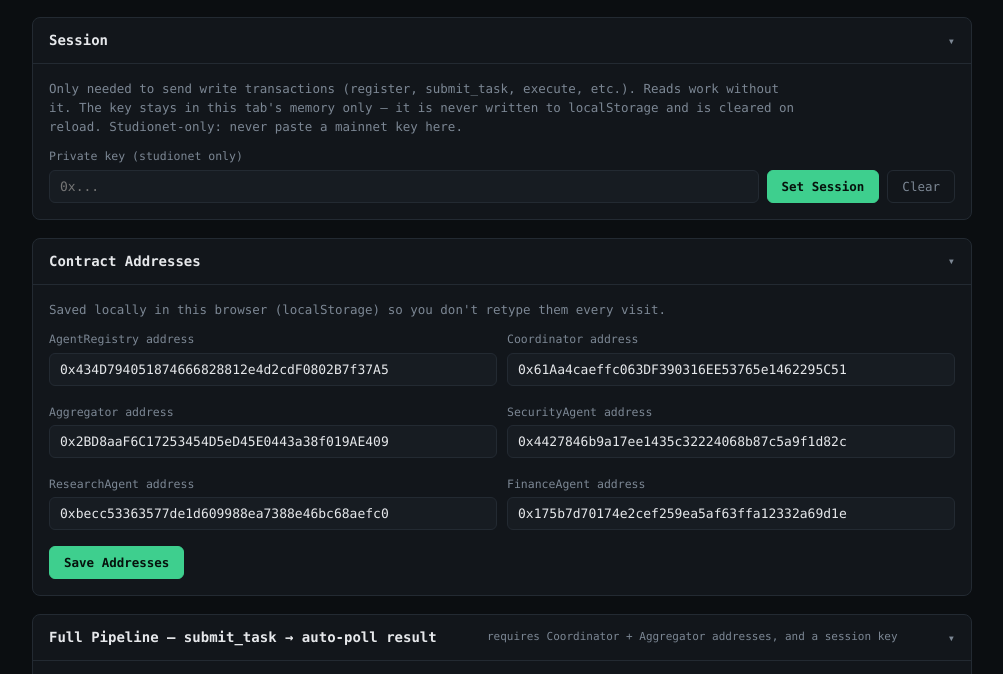
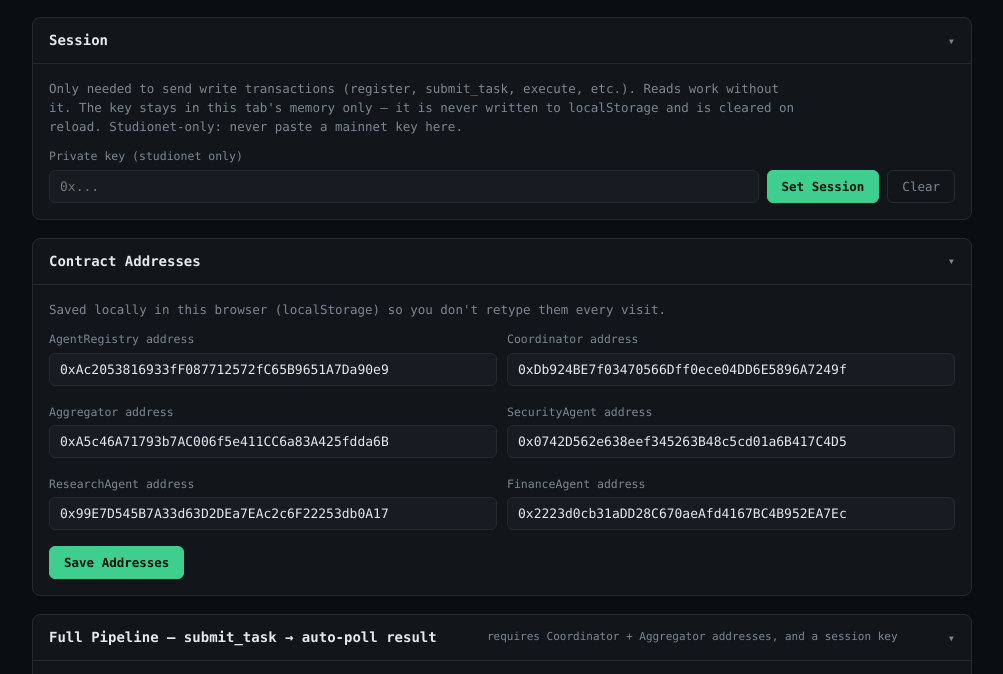
Before and after one commit to Biosolverr/Gen_mesh, a website: page dashboard/index.html in a window 1280 px wide. Shown: the part 57-731 px from the top of the page, without its empty margins (138-1141 px from the left). Drawn offline with Linux system fonts and the light colour scheme.

Commit message:
Update index.html

```diff
--- a/dashboard/index.html
+++ b/dashboard/index.html
@@ -311,12 +311,12 @@ function clearSession(){
 // localStorage). All six confirmed working together in today's full
 // mesh end-to-end test.
 const DEFAULT_ADDRESSES = {
-  registry: "0x434D794051874666828812e4d2cdF0802B7f37A5",
-  coordinator: "0x61Aa4caeffc063DF390316EE53765e1462295C51",
-  aggregator: "0x2BD8aaF6C17253454D5eD45E0443a38f019AE409",
-  security: "0x4427846b9a17ee1435c32224068b87c5a9f1d82c",
-  research: "0xbecc53363577de1d609988ea7388e46bc68aefc0",
-  finance: "0x175b7d70174e2cef259ea5af63ffa12332a69d1e",
+  registry: "0xAc2053816933fF087712572fC65B9651A7Da90e9",
+  coordinator: "0xDb924BE7f03470566Dff0ece04DD6E5896A7249f",
+  aggregator: "0xA5c46A71793b7AC006f5e411CC6a83A425fdda6B",
+  security: "0x0742D562e638eef345263B48c5cd01a6B417C4D5",
+  research: "0x99E7D545B7A33d63D2DEa7EAc2c6F22253db0A17",
+  finance: "0x2223d0cb31aDD28C670aeAfd4167BC4B952EA7Ec",
 };
 
 function getAddr(key){
```
